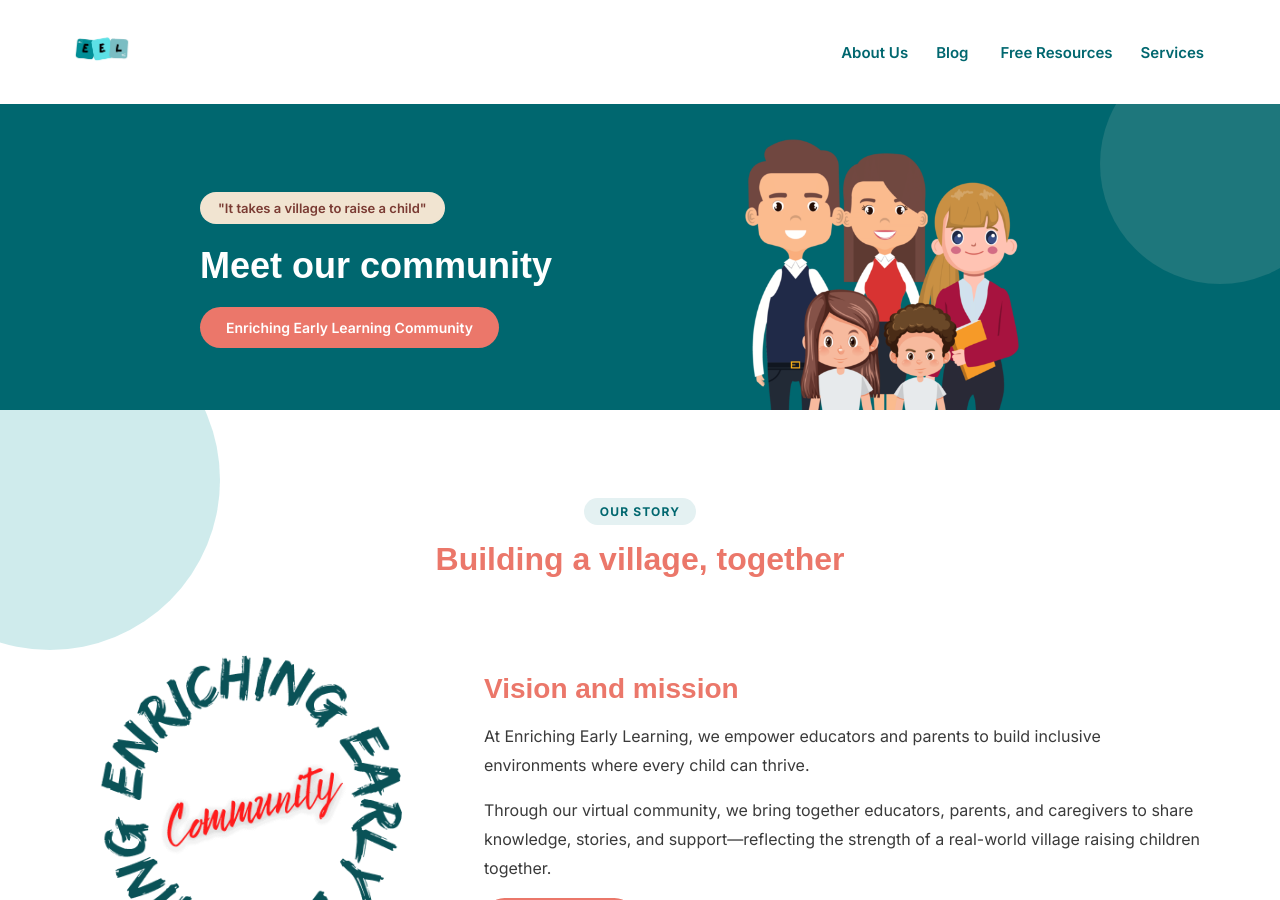
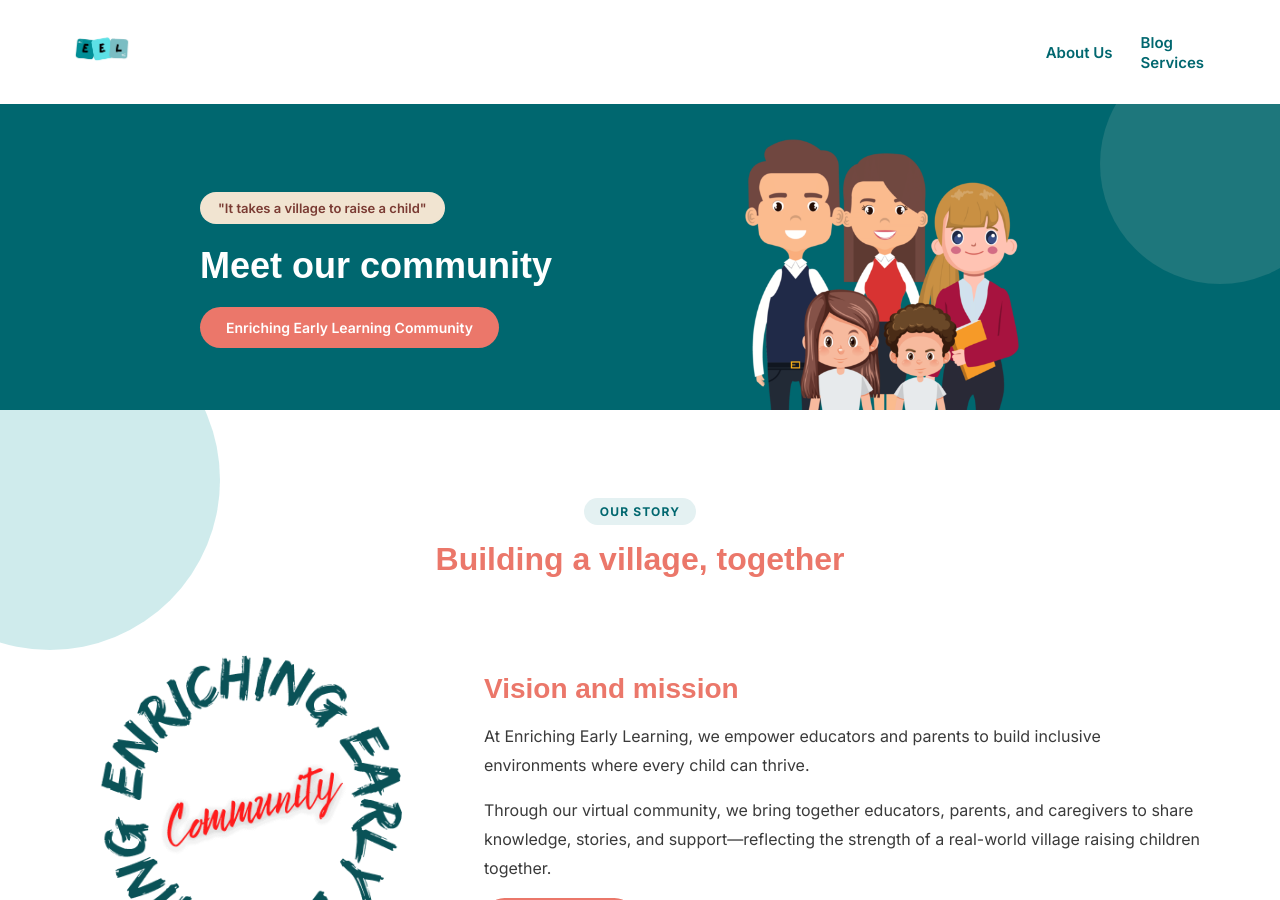
Before and after one commit to enrichingearlylearning/enriching-early-learning-site, a Jekyll site: the page built from index.html, in a window 1280 px wide and 900 px high. Built offline with Jekyll 4.4.1, drawn with Linux system fonts in a browser that asks for light colours; some web fonts are replaced.

Commit message:
Update header.html

```diff
--- a/_includes/header.html
+++ b/_includes/header.html
@@ -9,8 +9,6 @@
         <a href="/cradle-to-crayon-a-journey-of-growth-and-development/">Cradle to Crayon</a>
         <a href="/tanya-and-tanmays-corner-a-fun-filled-exciting-parenting-journey/">Tanya and Tanmay's Corner</a>
       </div>
-    </div>
-    <a href="/free-resource-room/">Free Resources</a>
     <div class="dropdown">
       <a href="/services/" class="dropdown-toggle">Services <i class="ti ti-chevron-down" style="font-size:13px;"></i></a>
       <div class="dropdown-menu">
```
